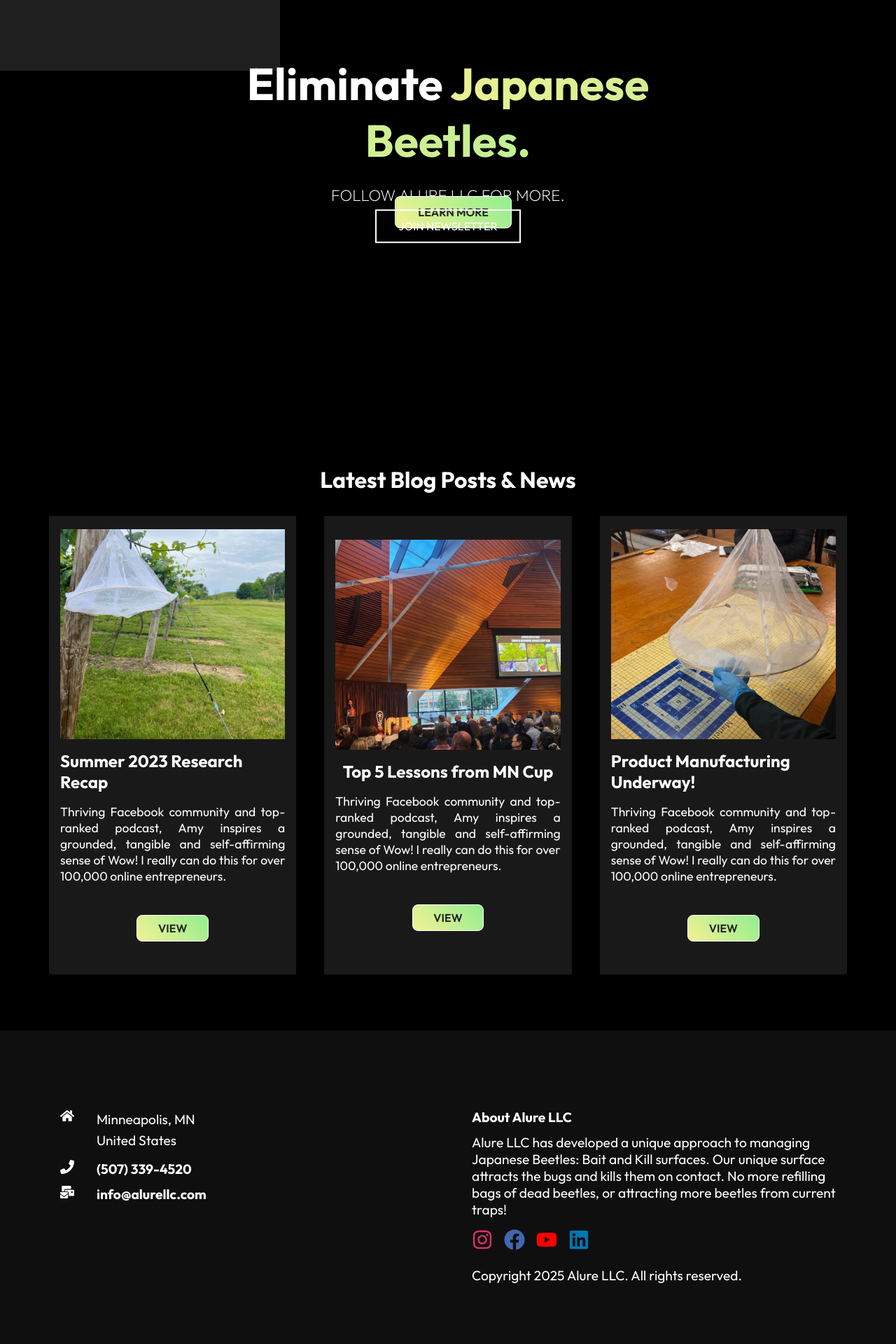
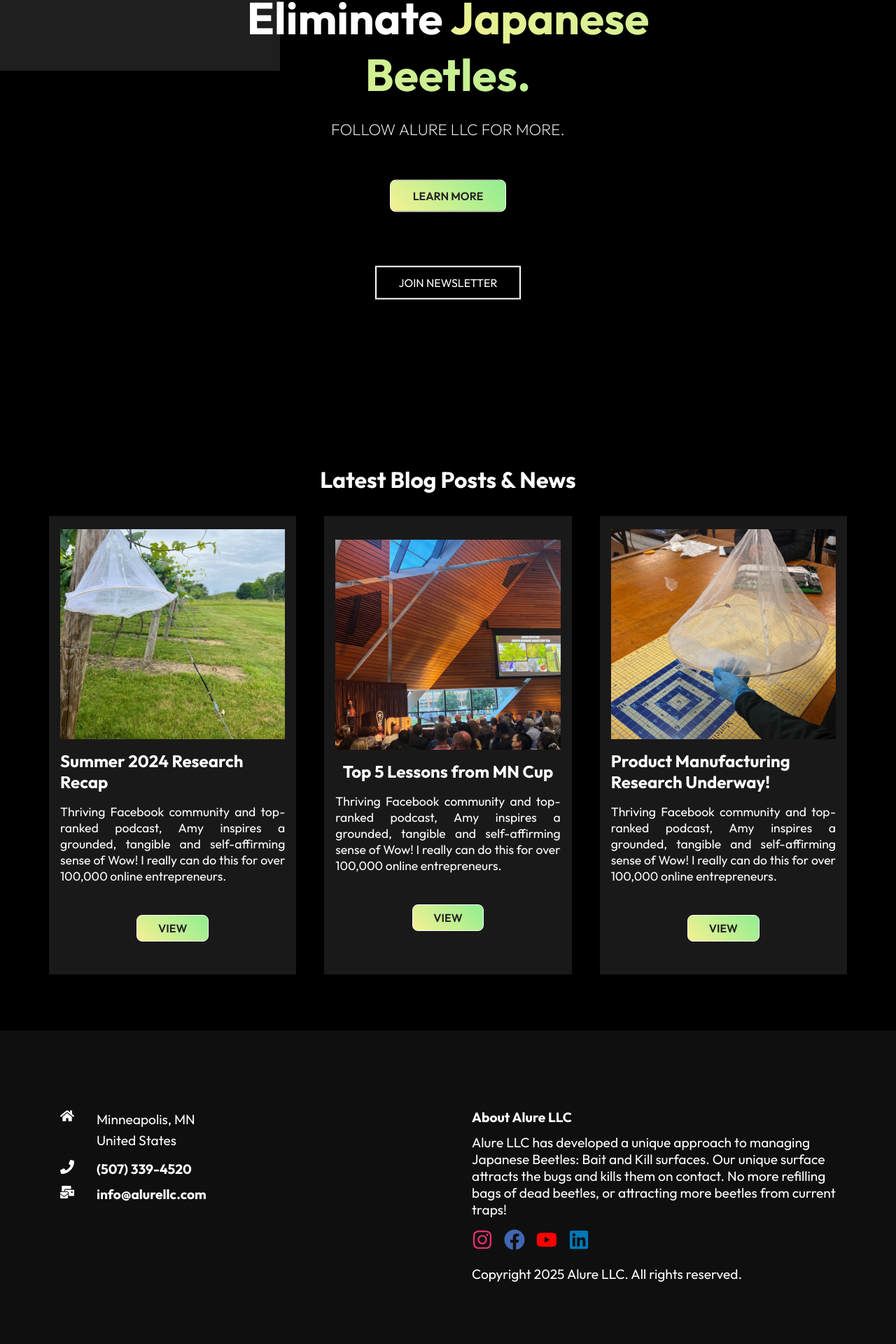
Before and after one commit to adityaprabhu16/alure-landing, a React (Create React App) app in the folder portfolio-app/: page / in a window 1280 px wide. Shown: the part 199-2119 px from the top of the page at 70% size. Built offline with nearby package versions, Linux system fonts and the light colour scheme; grey boxes are pictures that could not be loaded.

Commit message:
updated website button styling to include some margins

```diff
--- a/portfolio-app/src/components/BlogContent.js
+++ b/portfolio-app/src/components/BlogContent.js
@@ -4,7 +4,7 @@ import pro3 from "../assets/project3.JPG";
 
 const blogContents = {
     'summer-2023-research-recap': {
-      title: 'Summer 2023 Research Recap',
+      title: 'Summer 2024 Research Recap',
       content: `
         <p>During the summer of 2023, our research team made significant strides in understanding emerging trends in online entrepreneurship.</p>
         <h2>Key Findings</h2>
@@ -33,7 +33,7 @@ const blogContents = {
       backgroundImage: pro2
     },
     'product-manufacturing-underway': {
-      title: 'Product Manufacturing Underway',
+      title: 'Product Manufacturing Research Underway',
       content: `
         <p>Exciting times ahead! Our product is moving from prototype to production.</p>
         <h2>Manufacturing Milestones</h2>
--- a/portfolio-app/src/components/Footer.js
+++ b/portfolio-app/src/components/Footer.js
@@ -69,8 +69,7 @@ const Footer = () => {
                     />
                   </a>
                 </div>
-                <br />
-                <p>Copyright {new Date().getFullYear()} Alure LLC. All rights reserved.</p>
+                <p className="footer-copyright">Copyright {new Date().getFullYear()} Alure LLC. All rights reserved.</p>
             </div>
         </div>
     </div>
--- a/portfolio-app/src/components/FooterStyles.css
+++ b/portfolio-app/src/components/FooterStyles.css
@@ -50,6 +50,10 @@ p {
     font-size: 1.2rem;
 }
 
+.footer-copyright {
+    margin-top: 1.16rem;
+}
+
 @media screen and (max-width: 640px) {
     /*Reduces from 2frames to 1frame so they will now stack on eachother.*/
     .footer-container {
--- a/portfolio-app/src/components/HeroImg.js
+++ b/portfolio-app/src/components/HeroImg.js
@@ -11,10 +11,9 @@ const HeroImg = () => {
         <div className="content">
             <h1>Eliminate <span className="gradient-text">Japanese Beetles.</span></h1>
             <p>Follow Alure LLC for more.</p>
-            <div>
-                <Link to="/project" className="btn">Learn More</Link>
-                <br />
-                <Link to="/contact" className="btn-light">Join Newsletter</Link>
+            <div className="link-container">
+              <Link to="/project" className="btn">Learn More</Link>
+              <Link to="/contact" className="btn-light">Join Newsletter</Link>
             </div>
         </div>
     </div>
--- a/portfolio-app/src/components/HeroImgStyles.css
+++ b/portfolio-app/src/components/HeroImgStyles.css
@@ -44,6 +44,15 @@
     text-align: center;
 }
 
+.link-container {
+    display: flex;
+    flex-direction: column;
+    justify-content: center;
+    align-items: center;
+    gap: 0.64rem; /* Adds space between links */
+    margin-top: 0.64rem; /* Adds space above the links */
+}
+
 .hero .content h1 {
     font-size: 4rem;
     padding: 0.6rem 0 1.5rem;
@@ -57,7 +66,6 @@
 
 .content .btn {
     margin: 3rem 0.2rem;
-    margin-left: 1.16em
 }
 
 @media screen and (max-width: 640px) {
--- a/portfolio-app/src/components/Info.js
+++ b/portfolio-app/src/components/Info.js
@@ -14,10 +14,12 @@ export default function Info() {
             <p>Alure LLC has developed a unique approach (above) to managing Japanese Beetles: Bait and Kill surfaces. Instead of pouring harmful pesticides on your plants several times each season, endangering both pollinators and the health of your produce, our unique surface <span className="gradient-text">baits the bugs and kills them on contact.</span>. However, the product is safe for humans and pets. No more refilling bags of dead beetles, or attracting more beetles from current traps. Our surface solution finishes the job by both baiting and killing.</p>
             <h1>Future Offering.</h1>
             <br />
-            <p>Go to our Homepage and sign up for our mailing list to stay tuned if you're interested to try out our end-all Japanese Beetle prevention strategy for Summer 2024! We're currently in the process of putting together kits for running pilot tests this summer. If Japanese Beetles have been pestering you and you are ready to try something new, sign up for our mailing list and preorder!</p>
+            <p>Go to our Homepage and sign up for our mailing list to stay tuned if you're interested to try out our end-all Japanese Beetle prevention strategy in the future! We're currently in the process of going through EPA registration this summer. If Japanese Beetles have been pestering you and you are ready to try something new, sign up for our mailing list and hear about our progress!</p>
+            <div className="link-container">
             <a href="/contact">
                 <button className="btn">Join Newsletter</button>
             </a>
+            </div>
         </div>
     )
 }
--- a/portfolio-app/src/components/NavbarStyles.css
+++ b/portfolio-app/src/components/NavbarStyles.css
@@ -111,6 +111,7 @@ ul {
     font-weight: 600;
     cursor: pointer;
     border-radius: 8px;
+    margin-top: 1.16rem;
 }
 
 /*Home page white button*/
@@ -121,6 +122,7 @@ ul {
     background: transparent;
     color: #fff;
     border: 2px solid white;
+    margin-top: 1.16rem;
 }
 
 .btn-light:hover {
--- a/portfolio-app/src/components/WorkCardData.js
+++ b/portfolio-app/src/components/WorkCardData.js
@@ -5,7 +5,7 @@ import pro3 from "../assets/project3.JPG";
 const ProjectCardData = [
     {
         imgsrc: pro1,
-        title: "Summer 2023 Research Recap",
+        title: "Summer 2024 Research Recap",
         text: "Thriving Facebook community and top-ranked podcast, Amy inspires a grounded, tangible and self-affirming sense of Wow! I really can do this for over 100,000 online entrepreneurs.",
         view: "https://www.youtube.com/watch?v=P8YuWEkTeuE",
         path: '/blog/summer-2023-research-recap'
@@ -19,7 +19,7 @@ const ProjectCardData = [
     },
     {
         imgsrc: pro3,
-        title: "Product Manufacturing Underway!",
+        title: "Product Manufacturing Research Underway!",
         text: "Thriving Facebook community and top-ranked podcast, Amy inspires a grounded, tangible and self-affirming sense of Wow! I really can do this for over 100,000 online entrepreneurs.",
         view: "https://www.youtube.com/watch?v=P8YuWEkTeuE",
         path: '/blog/product-manufacturing-underway'
```
